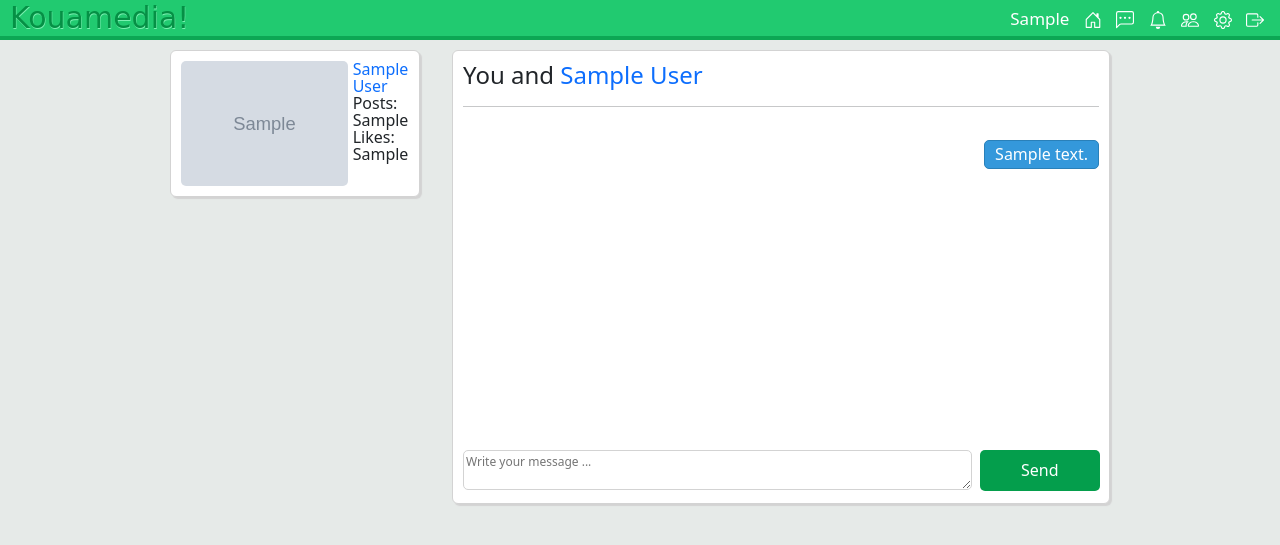
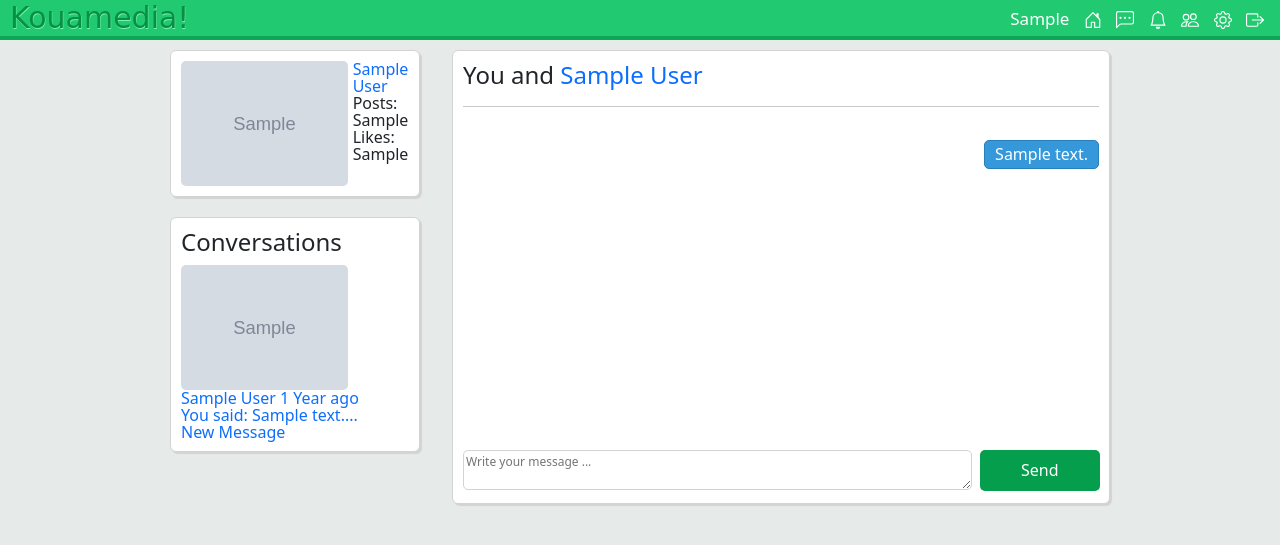
Before and after one commit to Mbiakop1/Kouamedia, a PHP site: page /messages.php in a window 1280 px wide. Shown: the top 545 px of the page. Run offline with PHP 8.4, Linux system fonts and the light colour scheme; the visitor is signed in with stand-in values (Sample User, id 1); tables that the repository leaves empty or names only in its code hold one stand-in row (values such as "Sample post"); grey boxes marked "Sample" are stand-in pictures; some web fonts are replaced.

Commit message:
display recent messages in messages.php

```diff
--- a/Assets/CSS/style.css
+++ b/Assets/CSS/style.css
@@ -377,3 +377,7 @@ nav a:hover {
     overflow: scroll;
     margin-bottom: 10px;
 }
+
+#conversations {
+    flex-direction: column;
+}
--- a/includes/classes/Message.php
+++ b/includes/classes/Message.php
@@ -71,5 +71,135 @@ public function getMessages($otherUser){
 }
 
 
+public function getLatestMessage($userLoggedIn, $user_to){
+
+    $details_array = array();
+
+    $query = mysqli_query($this->con, "SELECT body, user_to, date FROM messages WHERE (user_to='$userLoggedIn' AND user_from='$user_to')
+       OR (user_to='$user_to' AND user_from='$userLoggedIn') ORDER BY id DESC LIMIT 1");
+
+       $row = mysqli_fetch_array($query);
+
+       $sent_by = ($row['user_to'] == $userLoggedIn) ? "They said: " : "You said: ";
+
+
+
+       // Timeframe
+                                    $date_time_now = date("Y-m-d H:i:s");
+                                    $start_date = new DateTime($row['date']); // Time of the post
+                                    $end_date = new DateTime($date_time_now); //Current time
+                                    $interval = $start_date->diff($end_date); // difference btw two dates
+
+                                    if($interval->y >= 1){
+                                        if($interval->y == 1 ){
+                                            $time_massage = $interval->y . " Year ago"; // 1 year ago
+
+                                        }
+                                        else {
+                                            $time_massage = $interval->y . " Years ago"; // 1+ years ago
+                                        }
+                                    }
+                                    else if ($interval-> m >= 1){
+                                        if($interval->d == 0){
+                                            $days = " ago";
+
+                                        }
+                                        else if($interval->d == 1){
+                                            $days = $interval->d . " Day ago";
+                                        }
+                                        else {
+                                            $days = $interval->d . " Days ago";
+                                        }
+
+                                        if($interval->m == 1){
+                                            $time_massage = $interval->m . " Month" . $days;
+                                        }
+                                        else {
+                                            $time_massage = $interval->m . " Months" . $days;
+
+                                        }
+                                    }
+                                    else if($interval->d >= 1){
+                                        if($interval->d == 1){
+                                            $time_massage = $interval->d . " Day ago";
+                                        }
+                                        else {
+                                            $time_massage = $interval->d . " Days ago";
+                                        }
+                                    }
+                                    else if($interval->h >= 1){
+
+                                        if($interval->h == 1){
+                                            $time_massage = $interval->h . " Hour ago";
+                                        }
+                                        else {
+                                            $time_massage = $interval->h . " Hours ago";
+                                        }
+                                    }
+                                    else if($interval->i >= 1){
+
+                                        if($interval->i == 1){
+                                            $time_massage = $interval->i . " Minute ago";
+                                        }
+                                        else {
+                                            $time_massage = $interval->i . " Minutes ago";
+                                        }
+                                    }
+
+                                    else {
+
+                                        if($interval->s <= 1){
+                                            $time_massage = "Just now";
+                                        }
+                                        else {
+                                            $time_massage = $interval->s . " Seconds ago";
+                                        }
+                                    }
+
+    array_push($details_array, $sent_by);
+    array_push($details_array, $row['body']);
+    array_push($details_array, $time_massage);
+
+    return $details_array;
+}
+
+public function getConvos(){
+
+    $userLoggedIn = $this->user_obj->getUserName();
+    $return_string = "";
+    $convos = array();
+
+    $query = mysqli_query($this->con, "SELECT user_to, user_from FROM messages WHERE user_to='$userLoggedIn' OR user_from='$userLoggedIn' ORDER BY id DESC");
+
+    while($row = mysqli_fetch_array($query)){
+        $user_to_push = ($row['user_to'] != $userLoggedIn) ? $row['user_to'] : $row['user_from'];
+
+
+        if(!in_array($user_to_push, $convos)){
+            array_push($convos, $user_to_push);
+        }
+    }
+
+    foreach($convos as $username){
+        $user_found_obj = new User($this->con, $username);
+        $latest_message_details = $this->getLatestMessage($userLoggedIn, $username);
+
+        $dots = (strlen($latest_message_details[1]) >= 12) ? "..." : "";
+        $split = str_split($latest_message_details[1], 12);
+        $split = $split[0] . $dots;
+
+
+        $return_string .= "<a href='messages.php?u=$username'><div class='user_found_message'>
+                           <img src='" . $user_found_obj->getProfilePic() . "' style='border-radius:5px; margin-right:5px;'>
+                           " . $user_found_obj->getFirstAndLastName() . " <span class='timestamp_smaller' id='grey'>"
+                            . $latest_message_details[2] . "</span>
+                            <p id='grey' style='margin: 0;'>" . $latest_message_details[0] . $split . "</p>
+                            </div>
+                            </a>";
+    }
+
+    return $return_string;
+}
+
 }
 ?>
--- a/messages.php
+++ b/messages.php
@@ -59,7 +59,7 @@ if($user_to != "new"){
 if($user_to != "new"){
     echo "<h4> You and <a href='$user_to'>" . $user_to_obj->getFirstAndLastName() . "</a></h4><hr><br>";
 
-    echo "<div class='loaded_messages'>";
+    echo "<div class='loaded_messages' id='scroll_messages'>";
     echo $message_obj->getMessages($user_to);
     echo "</div>";
 } else {
@@ -87,4 +87,20 @@ if($user_to != "new"){
         </form>
 
     </div>
+
+
+    <script>
+    var div = document.getElementById("scroll_messages");
+    div.scrollTop = div.scrollHeight;
+    </script>
+
 </div>
+<div class="user_details column" id="conversations">
+    <h4>Conversations</h4>
+
+    <div class="loaded_conversations">
+        <?php echo $message_obj->getConvos() ?>
+    </div>
+
+    <a href="messages.php?u=new">New Message</a>
+</div>
```
